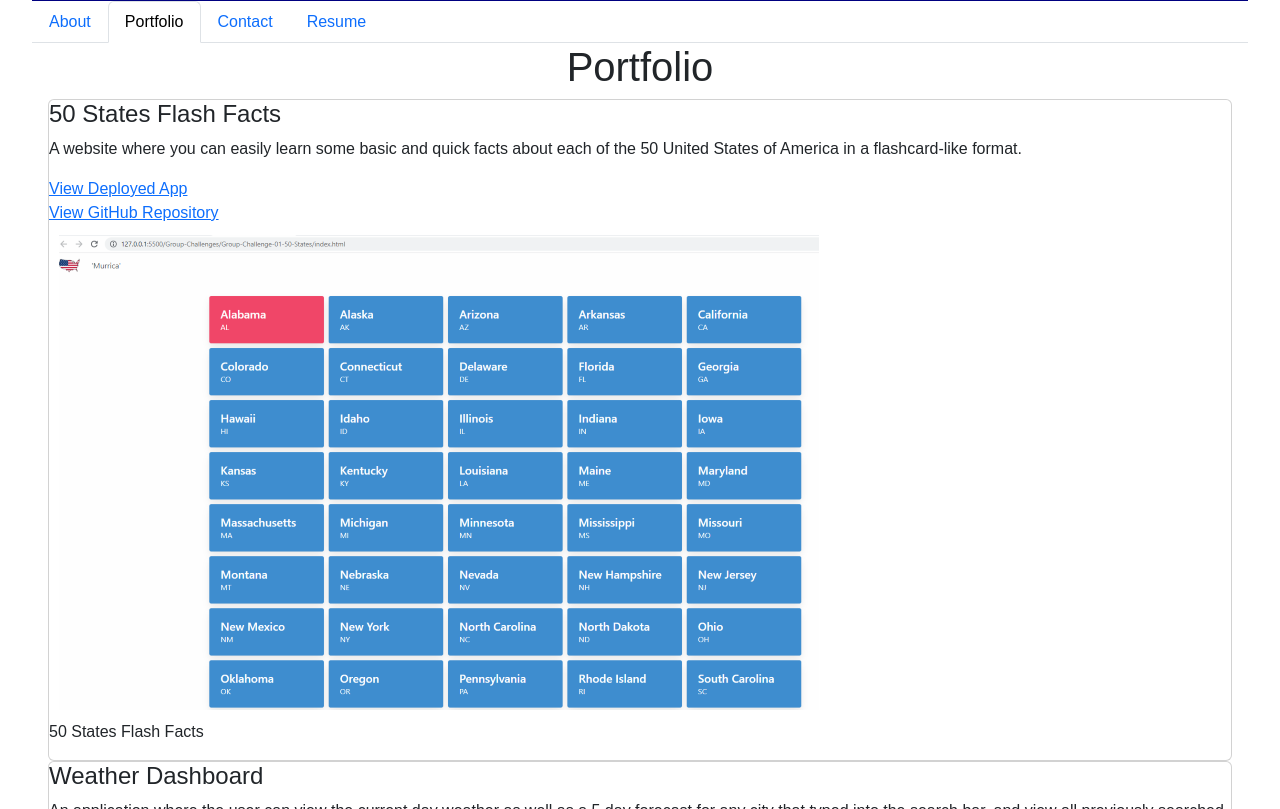
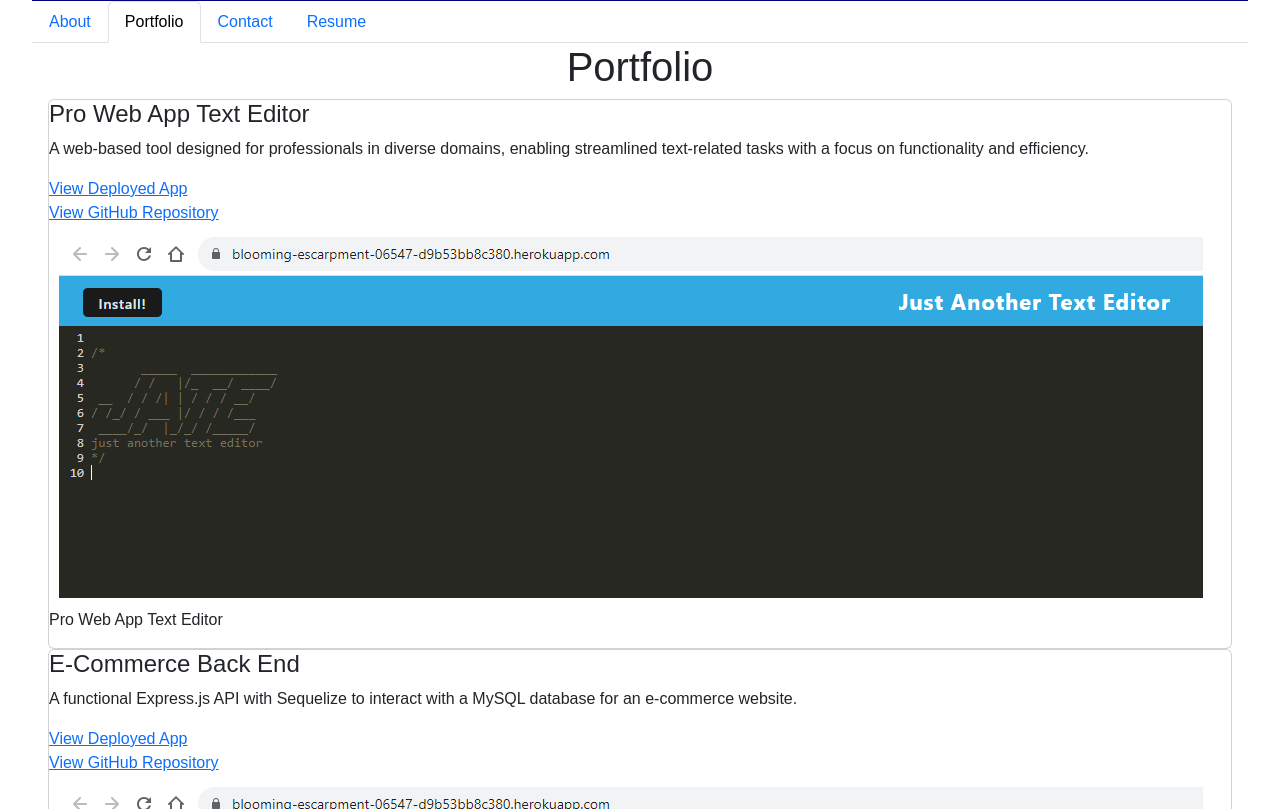
Before and after one commit to SherryK1103/React-Portfolio, a React (Vite) app: page /Portfolio in a window 1280 px wide. Shown: the part 231-1040 px from the top of the page. Built offline with nearby package versions, Linux system fonts and the light colour scheme.

Commit message:
added pwa and started to add e commerce to proj

```diff
--- a/src/components/Projects.jsx
+++ b/src/components/Projects.jsx
@@ -2,6 +2,7 @@ import '../styles/ProjectPort.css';
 
 // import mvcPhoto from '../assets/images/MVC-SS.png';
 // import notePhoto from '../assets/images/NOTE-TAKER-SC.png';
+import pwa from '../assets/images/pwa-text-ss.png';
 import fiftyStates from '../assets/images/50-STATES-SCREENSHOT.png';
 import weatherDash from '../assets/images/WEATHER-DASH-SS.png';
 import workDay from '../assets/images/workday-scheduler-5.png';
@@ -42,6 +43,20 @@ function Projects() {
     //   imageSrc: notePhoto,
     // },
     {
+      name: 'Pro Web App Text Editor',
+      description: 'A web-based tool designed for professionals in diverse domains, enabling streamlined text-related tasks with a focus on functionality and efficiency.',
+      link: 'https://github.com/SherryK1103/Pro-Web-App-Text-Editor',
+      deployedLink: 'https://blooming-escarpment-06547-d9b53bb8c380.herokuapp.com/',
+      imageSrc: pwa,
+    },
+    {
+      name: 'E-Commerce Back End',
+      description: 'A functional Express.js API with Sequelize to interact with a MySQL database for an e-commerce website.',
+      link: 'https://github.com/SherryK1103/Pro-Web-App-Text-Editor',
+      deployedLink: 'https://blooming-escarpment-06547-d9b53bb8c380.herokuapp.com/',
+      imageSrc: pwa,
+    },
+    {
       name: '50 States Flash Facts',
       description: 'A website where you can easily learn some basic and quick facts about each of the 50 United States of America in a flashcard-like format.',
       link: 'https://github.com/SherryK1103/Group-Challenge-01-50-States',
```
Also changed, not shown: src/assets/images/pwa-text-ss.png (added).
